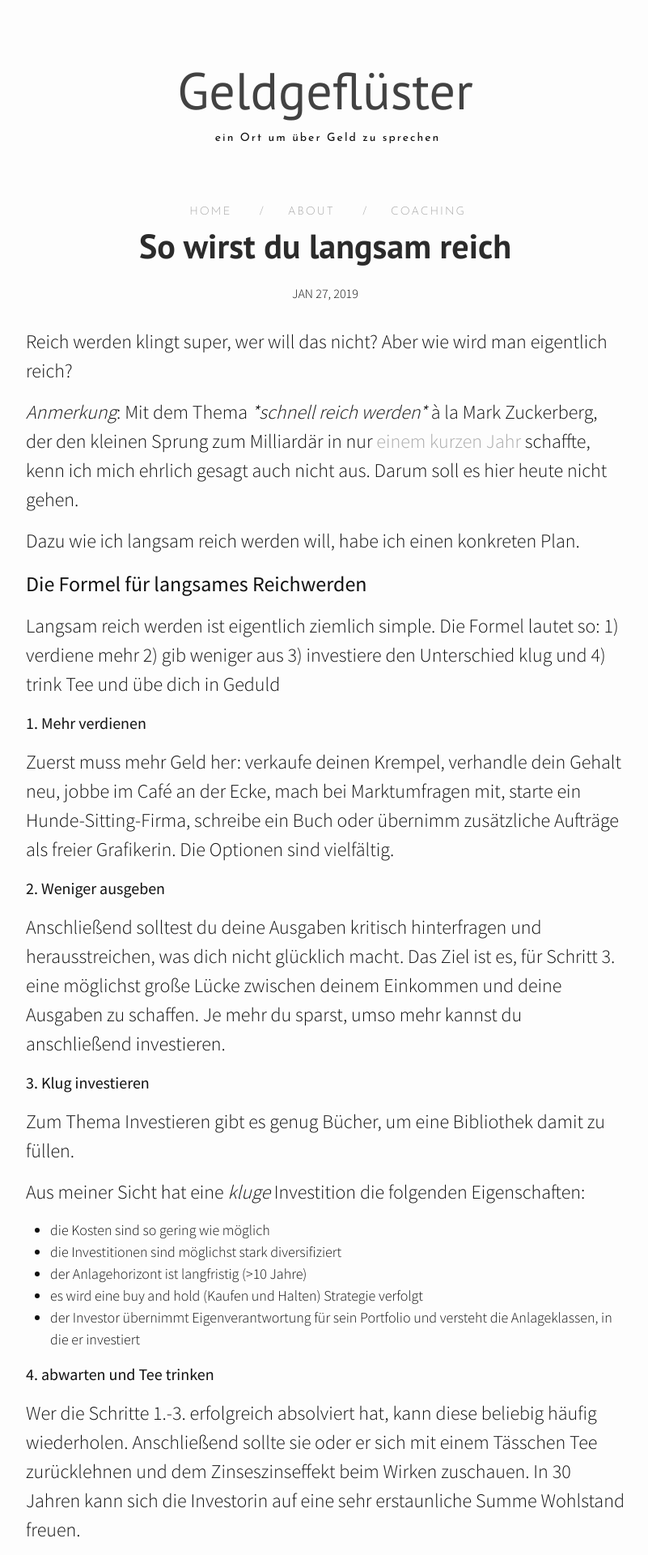
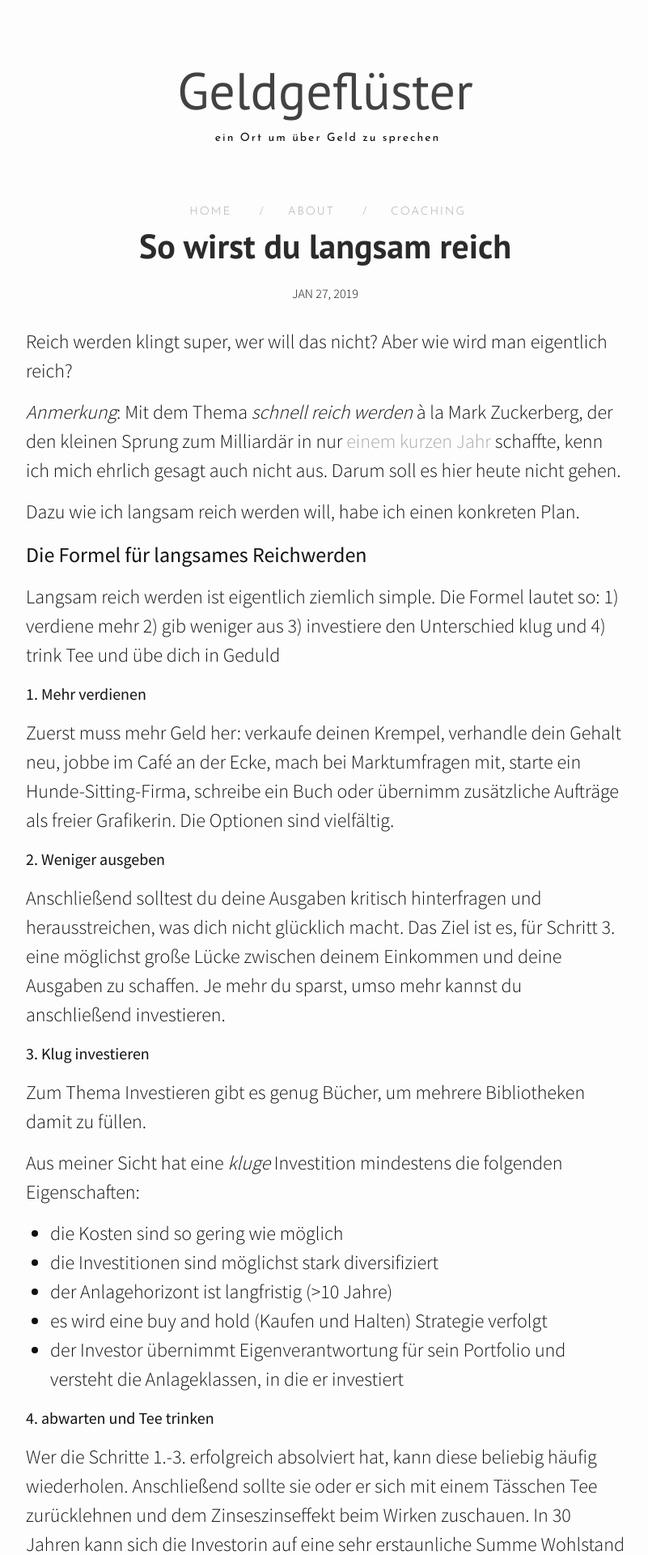
Before and after one commit to rikezahnpasta/rikezahnpasta.github.io, a Jekyll site: the page built from _posts/2019-01-27-Wie man langsam reich wird.md, in a window 1280 px wide. Shown: the top 1920 px of the page at 81% size, without its empty margins (238-1039 px from the left). Built offline with Jekyll 4.4.1, drawn with Linux system fonts in a browser that asks for light colours; nearby versions of some CDN libraries; some of the changed text lies outside the part shown.

Commit message:
Change Article 2

```diff
--- a/_posts/2019-01-27-Wie man langsam reich wird.md
+++ b/_posts/2019-01-27-Wie man langsam reich wird.md
@@ -7,7 +7,7 @@ categories: ETF, Sparen
 
 Reich werden klingt super, wer will das nicht? Aber wie wird man eigentlich reich?
 
-_Anmerkung_: Mit dem Thema _*schnell reich werden*_ à la Mark Zuckerberg, der den kleinen Sprung zum Milliardär in nur [einem kurzen Jahr](https://www.businessinsider.de/how-long-it-took-entrepreneurs-to-become-billionaires-2016-2-4?r=US&IR=T) schaffte, kenn ich mich ehrlich gesagt auch nicht aus. Darum soll es hier heute nicht gehen.
+_Anmerkung_: Mit dem Thema _schnell reich werden_ à la Mark Zuckerberg, der den kleinen Sprung zum Milliardär in nur [einem kurzen Jahr](https://www.businessinsider.de/how-long-it-took-entrepreneurs-to-become-billionaires-2016-2-4?r=US&IR=T) schaffte, kenn ich mich ehrlich gesagt auch nicht aus. Darum soll es hier heute nicht gehen.
 
 Dazu wie ich langsam reich werden will, habe ich einen konkreten Plan.
 
@@ -29,9 +29,9 @@ Anschließend solltest du deine Ausgaben kritisch hinterfragen und herausstreich
 
 #### 3. Klug investieren
 
-Zum Thema Investieren gibt es genug Bücher, um eine Bibliothek damit zu füllen.
+Zum Thema Investieren gibt es genug Bücher, um mehrere Bibliotheken damit zu füllen.
 
-Aus meiner Sicht hat eine _kluge_ Investition die folgenden Eigenschaften:
+Aus meiner Sicht hat eine _kluge_ Investition mindestens die folgenden Eigenschaften:
 * die Kosten sind so gering wie möglich
 * die Investitionen sind möglichst stark diversifiziert
 * der Anlagehorizont ist langfristig (>10 Jahre)
@@ -67,7 +67,7 @@ Das Tolle daran ? Alle diese Schritte hast du selbst in der Hand ! Es heißt als
 
 Abschließend sei noch etwas zu der angenommenen durchschnittlichen Rendite von 7,7% gesagt: diese Annahme ist die einzige, die du nicht selbst in der Hand hast und von der auch heute noch keiner weiß, ob sie wirklich so eintreten wird. Eine Rendite berechnet sich immer erst im Nachhinein und kann nicht vorausgesehen werden. Sie hängt davon ab, wie sich die Märkte und im Weiteren Sinne die Wirtschaft entwickelt.
 
-Ich habe die 7,7% so gewählt, wie ein großer internationaler Index, der MSCI World, [in der Vergangenheit] (https://www.finanztip.de/presse/pm-finanztip-msci-world-rendite/) erwirtschaftet hat.
+Ich habe die 7,7% so gewählt, wie ein großer internationaler Index, der MSCI World, [in der Vergangenheit](https://www.finanztip.de/presse/pm-finanztip-msci-world-rendite/) erwirtschaftet hat.
 
 
 Ich muss also zugeben, dass meine Überschrift leicht reißerisch ist und ich dir nicht wirklich mit 100%iger Sicherheit versprechen kann, dass du definitiv mit 65 Jahren Millionärin sein wirst, wenn du die nächsten 35 Jahre lang monatlich 500 Euro sparst und investierst.
--- a/css/style.scss
+++ b/css/style.scss
@@ -545,6 +545,9 @@ pre {
       font-size: 18px;
     }
   }
+  li {
+    font-size: 1.5rem;
+  }
 }
 
 /**
```
